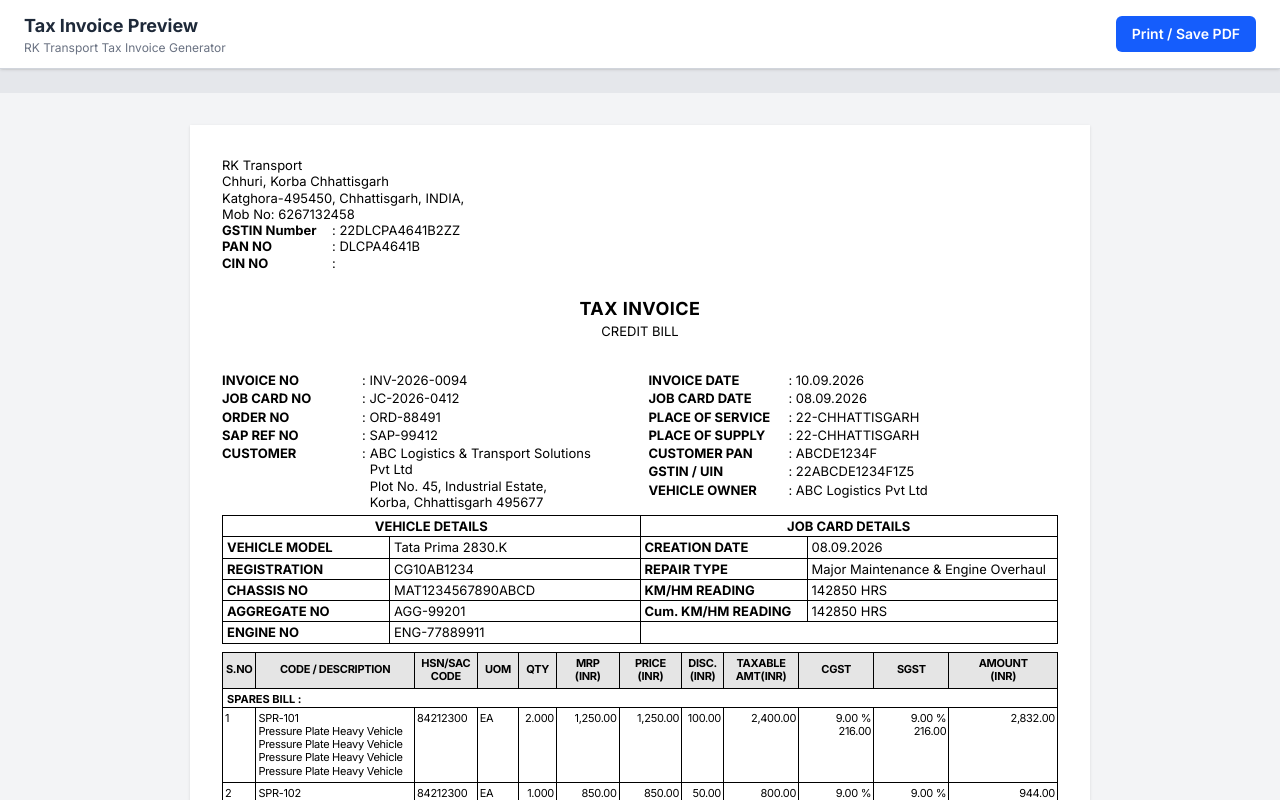
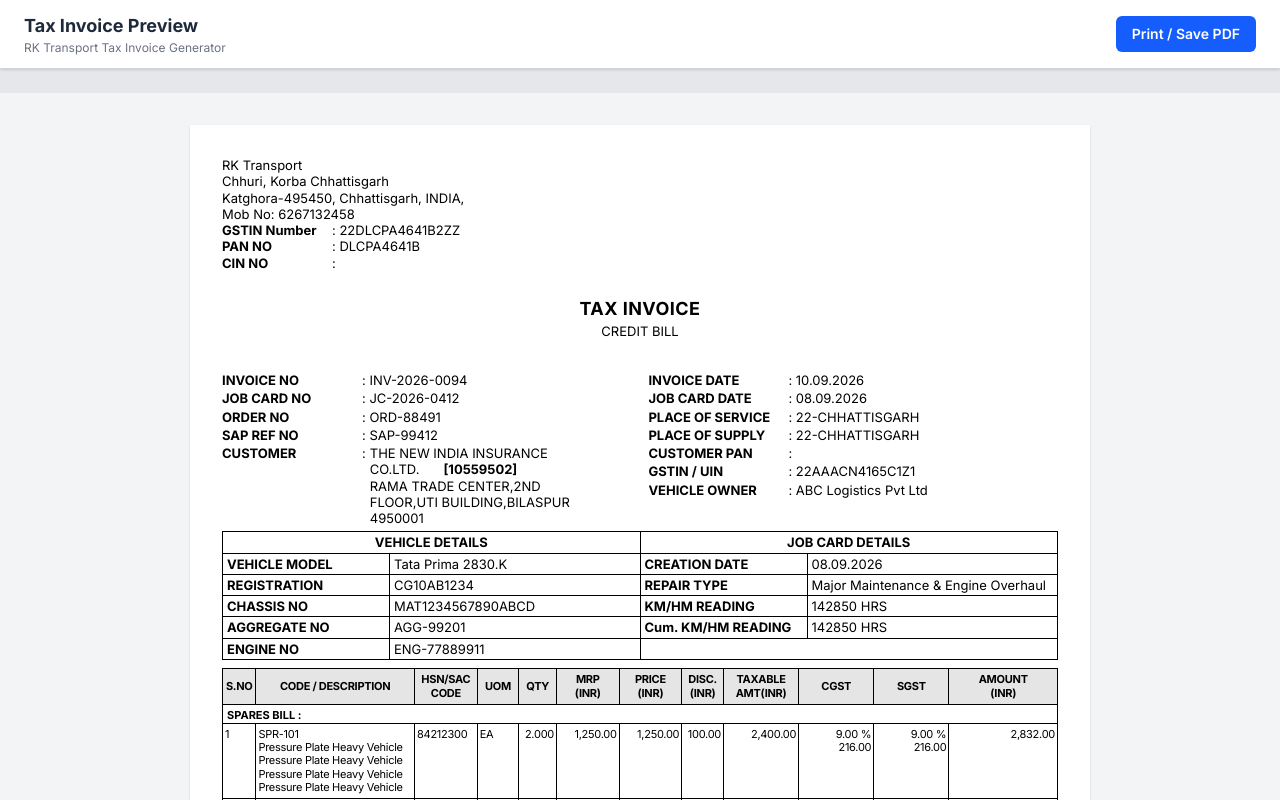
Before and after one commit to adityapandey0027/pdf-gen, a React (Vite) app: page / in a window 1280 px wide. Shown: the top 800 px of the page. Built offline with nearby package versions, Linux system fonts and the light colour scheme.

Commit message:
fix : company code added

```diff
--- a/public/mockInvoice.json
+++ b/public/mockInvoice.json
@@ -16,10 +16,11 @@
       "repair_type_name": "Major Maintenance & Engine Overhaul"
     },
     "customer": {
-      "customer_name": "ABC Logistics & Transport Solutions Pvt Ltd",
-      "address": "Plot No. 45, Industrial Estate, Korba, Chhattisgarh 495677",
-      "customer_pan": "ABCDE1234F",
-      "gstin": "22ABCDE1234F1Z5"
+      "customer_name": "THE NEW INDIA INSURANCE CO.LTD.",
+      "customer_code": "10559502",
+      "address": "RAMA TRADE CENTER,2ND FLOOR,UTI BUILDING,BILASPUR 4950001",
+      "customer_pan": "",
+      "gstin": "22AAACN4165C1Z1"
     },
     "vehicle": {
       "vehicle_model": "Tata Prima 2830.K",
--- a/src/pdf-generate/components/Header.jsx
+++ b/src/pdf-generate/components/Header.jsx
@@ -60,14 +60,24 @@
                               return lines;
                             };
 
-                            const nameLines = formatText(invoice.customer?.customer_name, 35);
-                            const addressLines = formatText(invoice.customer?.address, 35);
+                            const nameLines = formatText(invoice.customer?.customer_name, 28);
+                            const addressLines = formatText(invoice.customer?.address, 28);
 
                             return (
                               <>
-                                {nameLines.map((line, i) => (
-                                  <div key={`name-${i}`}>{line}</div>
-                                ))}
+                                {nameLines.map((line, i) => {
+                                  const isLastLine = i === nameLines.length - 1;
+                                  return (
+                                    <div key={`name-${i}`}>
+                                      {line}
+                                      {isLastLine && invoice.customer?.customer_code && (
+                                        <span className="font-bold ml-6">
+                                          [{invoice.customer.customer_code}]
+                                        </span>
+                                      )}
+                                    </div>
+                                  );
+                                })}
                                 {addressLines.map((line, i) => (
                                   <div key={`addr-${i}`}>{line}</div>
                                 ))}
```
